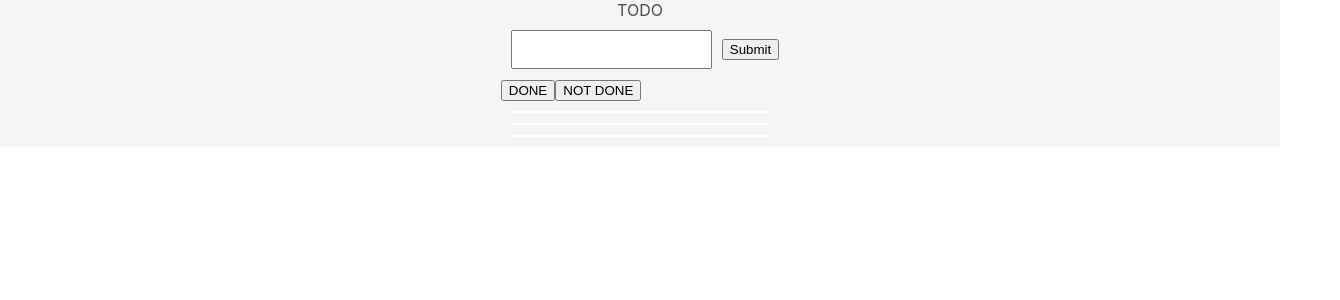
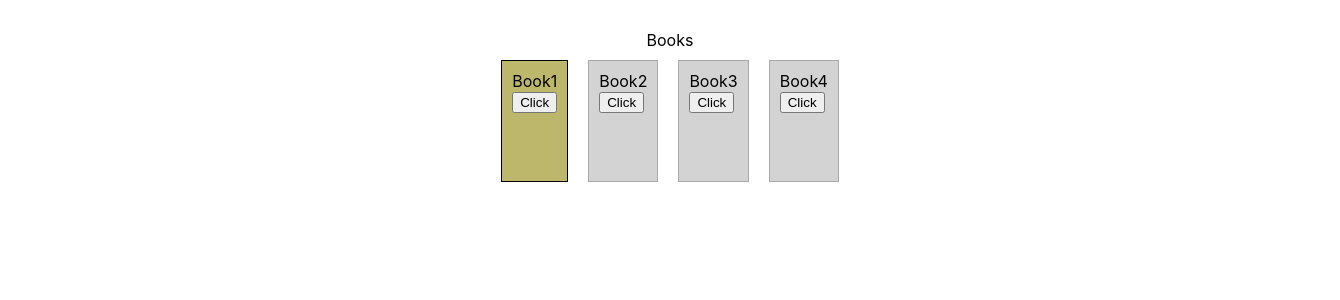
Before and after one commit to khushboogupta1/todo-sample, a React (Create React App) app: page / in a window 1280 px wide. Shown: the top 300 px of the page, 1340 px wide, since content can reach past the window. Built offline with nearby package versions, Linux system fonts and the light colour scheme.

Commit message:
created books with active book

```diff
--- a/src/App.css
+++ b/src/App.css
@@ -1,38 +1,25 @@
-.App {
-  text-align: center;
-}
-
-.App-logo {
-  height: 40vmin;
-  pointer-events: none;
-}
-
-@media (prefers-reduced-motion: no-preference) {
-  .App-logo {
-    animation: App-logo-spin infinite 20s linear;
-  }
-}
-
-.App-header {
-  background-color: #282c34;
-  min-height: 100vh;
+.container {
+  height: 100%;
+  width: 100%;
   display: flex;
   flex-direction: column;
   align-items: center;
-  justify-content: center;
-  font-size: calc(10px + 2vmin);
-  color: white;
+  padding: 30px;
+}
+.bookContainer{
+  display: flex;
+  flex-direction: row;
 }
 
-.App-link {
-  color: #61dafb;
+.book {
+  margin: 10px;
+  background-color: lightgray;
+  border: 1px solid darkgray;
+  min-height: 100px;
+  padding:10px;
 }
 
-@keyframes App-logo-spin {
-  from {
-    transform: rotate(0deg);
-  }
-  to {
-    transform: rotate(360deg);
-  }
+.active {
+  background-color: darkkhaki;
+  border: 1px solid black
 }
--- a/src/App.js
+++ b/src/App.js
@@ -1,184 +1,37 @@
 import React from 'react';
 import './App.css';
 
-class App extends React.Component {
-    constructor(){
-      super();
-      this.state = {
-        inputText: '',
-        list : [],
-        doneTasks : [],
-        notDoneTasks : []
-      };
+const BOOKS = [
+    { id: 0, name: 'Book1' },
+    { id:1, name: 'Book2'},
+    { id:2, name: 'Book3'},
+    { id:3, name: 'Book4'},
+];
+
+class Books extends React.Component {
+    constructor() {
+        super();
+        this.state = {
+            books: BOOKS,
+            activeBookId: 0,
+        }
     }
 
-    handleInputChange = (event) => {
-      const { value } = event.target;
-      this.setState({inputText : value});
+    render() {
+        const { books, activeBookId } = this.state;
+        return (
+            <div className="container">
+                <div>Books</div>
+                <div className="bookContainer">
+                    {books.map(book => <div key={book.id} className={`book ${activeBookId === book.id ? 'active' : ''}`}>
+                        <div>{book.name}</div>
+                        <button>Click</button>
+                    </div>)}
+                </div>
 
-    }
-
-    submitTodo = () => {
-      const {inputText, list} = this.state;
-      const cloneList = JSON.parse(JSON.stringify(list));
-      console.log(cloneList);
-      const todoObj = {
-        id: cloneList.length + 1,
-        name: inputText,
-        isActive: true
-      };
-      cloneList.push(todoObj);
-      this.setState({list: cloneList, inputText: ''});
-      console.log(this.state.list);
-    }
-
-    deleteTask = (taskId) => {
-      console.log('task id', taskId);
-      const { list} = this.state;
-      const cloneList = JSON.parse(JSON.stringify(list));
-      //const taskToBeInactive = cloneList.find(task => task.id === taskId);
-      cloneList.map(task=> {
-        if(task.id === taskId){
-          task.isActive = false;
-        }
-      });
-      console.log(cloneList);
-
-      //const filteredList  = cloneList.filter(task=> task.id !== taskId);
-      //console.log(filteredList);
-      this.setState({list: cloneList});
-
-      const filtered_doneTasks = cloneList.filter(task => task.isActive === true);
-      this.setState({ doneTasks: filtered_doneTasks});
-
-      const filtered_notDoneTasks = cloneList.filter(task => task.isActive === false);
-      this.setState({ notDoneTasks: filtered_notDoneTasks});
-
-    }
-
-    fetchDoneTasks = () => {
-      const { list } = this.state;
-      const cloneList  = JSON.parse(JSON.stringify(list));
-      //console.log('DONE :', cloneList);
-      const filtered_doneTasks = cloneList.filter(task => task.isActive === true);
-
-      //$('#allTasks').css('display','none');
-      this.setState({ doneTasks: filtered_doneTasks});
-    }
-
-    fetchNotDoneTasks = () => {
-      const { list } = this.state;
-      const  cloneList  = JSON.parse(JSON.stringify(list));
-      const filtered_notDoneTasks = cloneList.filter(task => task.isActive === false);
-
-      //$('#allTasks').css('display','none');
-      this.setState({ notDoneTasks: filtered_notDoneTasks});
-    }
-
-
-    undoTask = (taskId) => {
-      const { list, doneTasks, notDoneTasks } = this.state;
-      const cloneList = JSON.parse(JSON.stringify(list));
-
-      cloneList.map(task=> {
-        if(task.id === taskId){
-          task.isActive = true;
-        }
-      });
-
-      const filtered_doneTasks = cloneList.filter(task => task.isActive === true);
-      const filtered_notDoneTasks = cloneList.filter(task => task.isActive === false);
-
-      this.setState({
-          list : cloneList,
-          doneTasks : filtered_doneTasks,
-          notDoneTasks : filtered_notDoneTasks
-      });
-
-    }
-
-
-    render(){
-      const todoDiv = {
-        background : '#f5f5f5',
-        color : '#4d4d4d',
-        display: 'flex',
-        justifyContent: 'center',
-        alignItems: 'center',
-
-      };
-      const heading = {
-        textAlign: 'center'
-      };
-      const inputStyle= {
-        margin: 10,
-        padding : 10,
-      };
-      const listDisplay = {
-        margin: 10,
-        border: '1px solid #fff'
-      };
-
-      return <div style={todoDiv}>
-        <div>
-          <header style={heading}> TODO </header>
-
-          <input
-            type="text"
-            value={this.state.inputText}
-            onChange={(event) => this.handleInputChange(event)}
-            style={inputStyle}
-          ></input>
-
-          <button
-            onClick = { this.submitTodo }
-          >
-            Submit
-          </button>
-
-          <div>
-            <button onClick={ this.fetchDoneTasks } > DONE </button>
-            <button onClick={ this.fetchNotDoneTasks } > NOT DONE </button>
-          </div>
-
-          <div style={listDisplay}> { this.state.list.map(task => {
-              return( <div key={task.id}> {task.id} - {task.name}
-                { task.isActive ?
-                  <button onClick={() => this.deleteTask(task.id)}> Delete </button>
-                :null}
-
-               </div> )
-              })
-            }
-          </div>
-
-          <div style={listDisplay}>
-            { this.state.doneTasks && this.state.doneTasks.length > 0 ?
-                this.state.doneTasks.map(doneTask => {
-                return (
-                  <div key={ doneTask.id }> { doneTask.id } - { doneTask.name }
-
-                  </div>
-                )
-              }) : null
-            }
-          </div>
-
-          <div style={listDisplay}>
-            { this.state.notDoneTasks && this.state.notDoneTasks.length > 0 ?
-                this.state.notDoneTasks.map(notDoneTask => {
-                return (
-                  <div key={ notDoneTask.id }> { notDoneTask.id } - { notDoneTask.name }
-                  <button onClick={() => this.undoTask(notDoneTask.id)}> UNDO </button>
-                  </div>
-                )
-              }) : null
-            }
-          </div>
-
-        </div>
-      </div>
+            </div>
+        );
     }
 }
 
-export default App;
+export default Books;
```
Also changed, not shown: src/App_old.js (added, +184 -0 lines).
